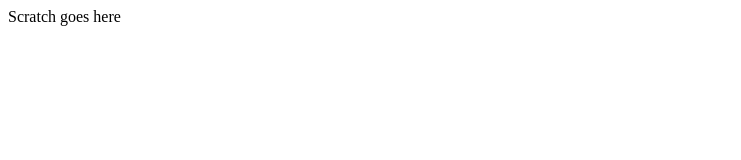
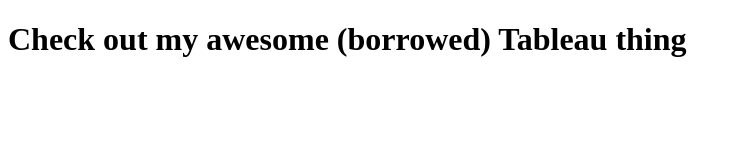
Before and after one commit to cbkellis/is201, a plain HTML site: page scratch.html in a window 1280 px wide. Shown: the whole page, without its empty margins (0-741 px from the left). Drawn offline with Linux system fonts and the light colour scheme.

Commit message:
Add files via upload

```diff
--- a/scratch.html
+++ b/scratch.html
@@ -5,11 +5,11 @@
     <meta charset="UTF-8">
     <meta http-equiv="X-UA-Compatible" content="IE=edge">
     <meta name="viewport" content="width=device-width, initial-scale=1.0">
-    <title>Document</title>
+    <title>Interests</title>
 </head>
 
 <body>
-    Scratch goes here
+    <h1>Check out my awesome (borrowed) Tableau thing</h1>
     <br>
     <div class='tableauPlaceholder' id='viz1669662410766' style='position: relative'><noscript><a href='#'><img
                     alt='Dashboard 2 '
```
